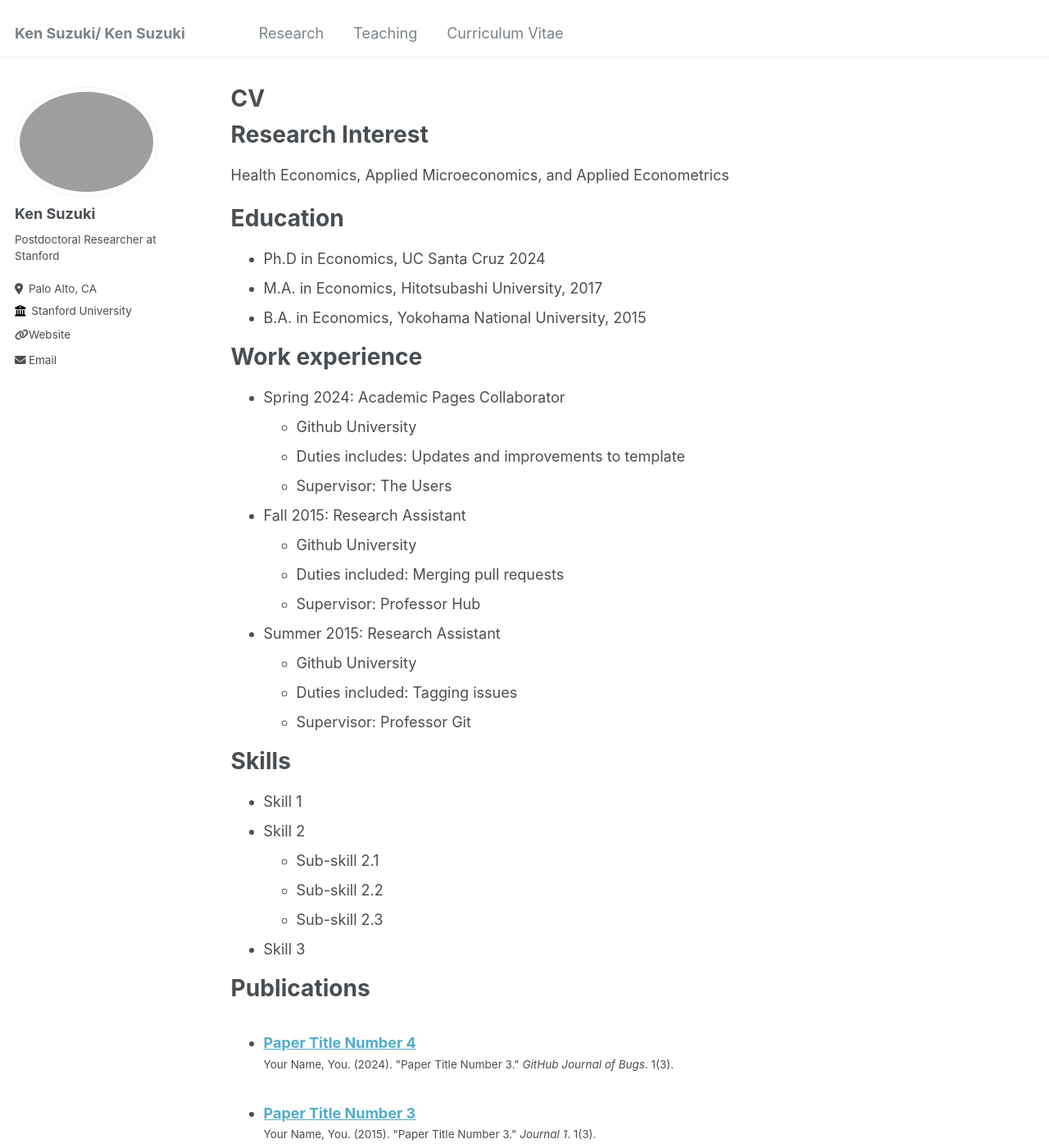
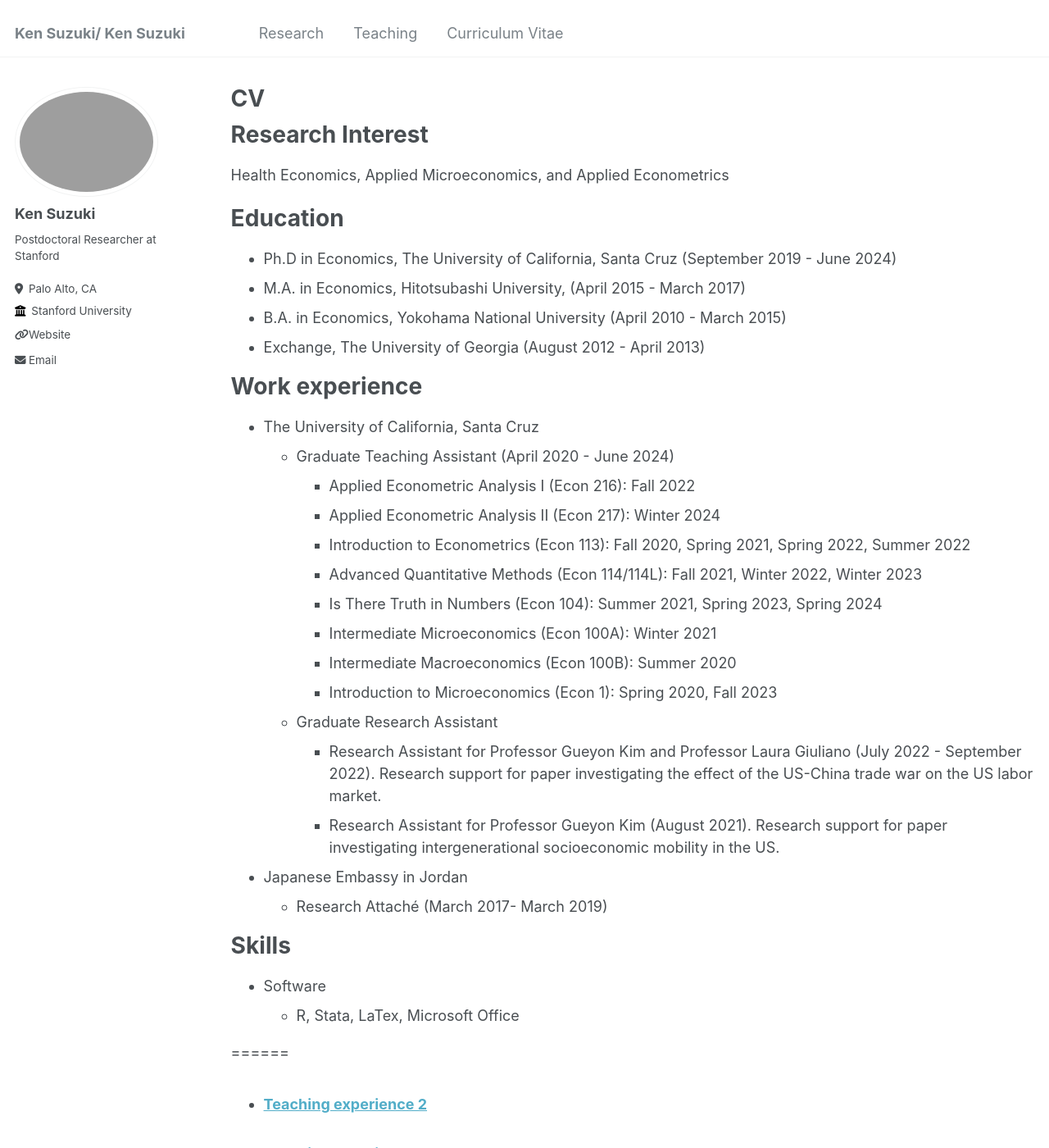
Before and after one commit to ksuzuki4/ken.suzuki.github.io, a Jekyll site: the page built from _pages/cv.md, in a window 1280 px wide and 1400 px high. Shown: the whole window at 82% size. Built offline with Jekyll 4.4.1, drawn with Linux system fonts in a browser that asks for light colours; some of the changed text lies outside the part shown.

Commit message:
Update cv.md

```diff
--- a/_pages/cv.md
+++ b/_pages/cv.md
@@ -15,43 +15,36 @@ Health Economics, Applied Microeconomics, and Applied Econometrics
 
 Education
 ======
-* Ph.D in Economics, UC Santa Cruz 2024
-* M.A. in Economics, Hitotsubashi University, 2017
-* B.A. in Economics, Yokohama National University, 2015
+* Ph.D in Economics, The University of California, Santa Cruz (September 2019 - June 2024)
+* M.A. in Economics, Hitotsubashi University, (April 2015 - March 2017)
+* B.A. in Economics, Yokohama National University (April 2010 - March 2015)
+* Exchange, The University of Georgia (August 2012 - April 2013)
 
 Work experience
 ======
-* Spring 2024: Academic Pages Collaborator
-  * Github University
-  * Duties includes: Updates and improvements to template
-  * Supervisor: The Users
+* The University of California, Santa Cruz
+  * Graduate Teaching Assistant (April 2020 - June 2024)
+    * Applied Econometric Analysis I (Econ 216): Fall 2022
+    * Applied Econometric Analysis II (Econ 217): Winter 2024
+    * Introduction to Econometrics (Econ 113): Fall 2020, Spring 2021, Spring 2022, Summer 2022
+    * Advanced Quantitative Methods (Econ 114/114L): Fall 2021, Winter 2022, Winter 2023
+    * Is There Truth in Numbers (Econ 104): Summer 2021, Spring 2023, Spring 2024
+    * Intermediate Microeconomics (Econ 100A): Winter 2021
+    * Intermediate Macroeconomics (Econ 100B): Summer 2020
+    * Introduction to Microeconomics (Econ 1): Spring 2020, Fall 2023
 
-* Fall 2015: Research Assistant
-  * Github University
-  * Duties included: Merging pull requests
-  * Supervisor: Professor Hub
+  * Graduate Research Assistant
+    * Research Assistant for Professor Gueyon Kim and Professor Laura Giuliano (July 2022 - September 2022). Research support for paper investigating the effect of the US-China trade war on the US labor market.
+    * Research Assistant for Professor Gueyon Kim (August 2021). Research support for paper investigating intergenerational socioeconomic mobility in the US.
 
-* Summer 2015: Research Assistant
-  * Github University
-  * Duties included: Tagging issues
-  * Supervisor: Professor Git
+* Japanese Embassy in Jordan
+  * Research Attaché (March 2017- March 2019)
 
 Skills
 ======
-* Skill 1
-* Skill 2
-  * Sub-skill 2.1
-  * Sub-skill 2.2
-  * Sub-skill 2.3
-* Skill 3
+* Software
+  * R, Stata, LaTex, Microsoft Office
 
-Publications
-======
-  <ul>{% for post in site.publications reversed %}
-    {% include archive-single-cv.html %}
-  {% endfor %}</ul>
-
-Teaching
 ======
   <ul>{% for post in site.teaching reversed %}
     {% include archive-single-cv.html %}
```
